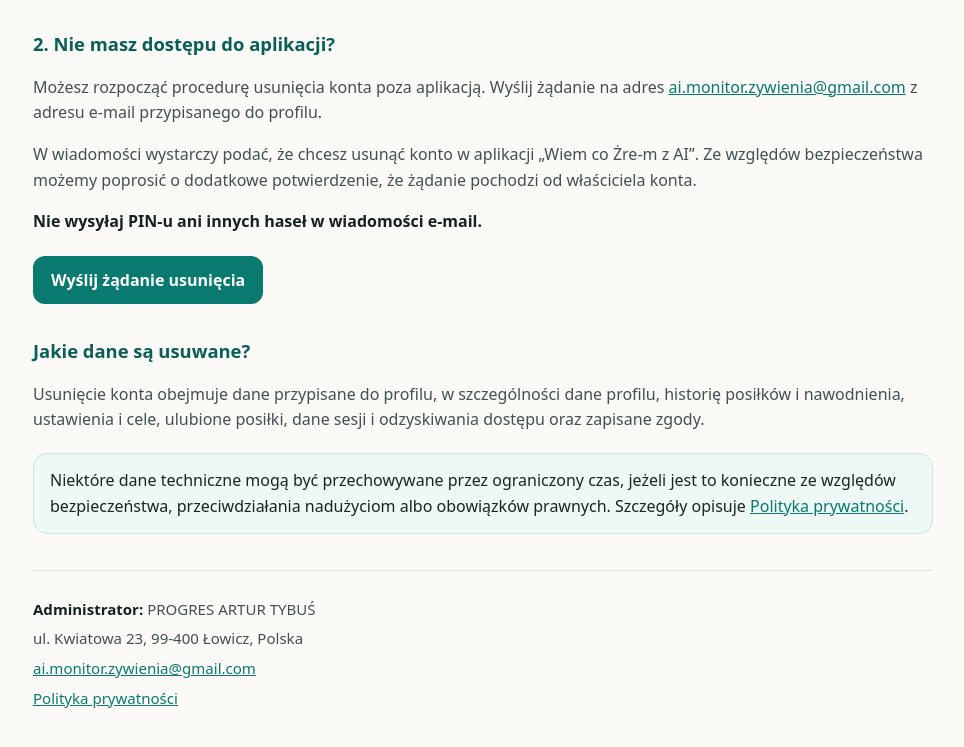
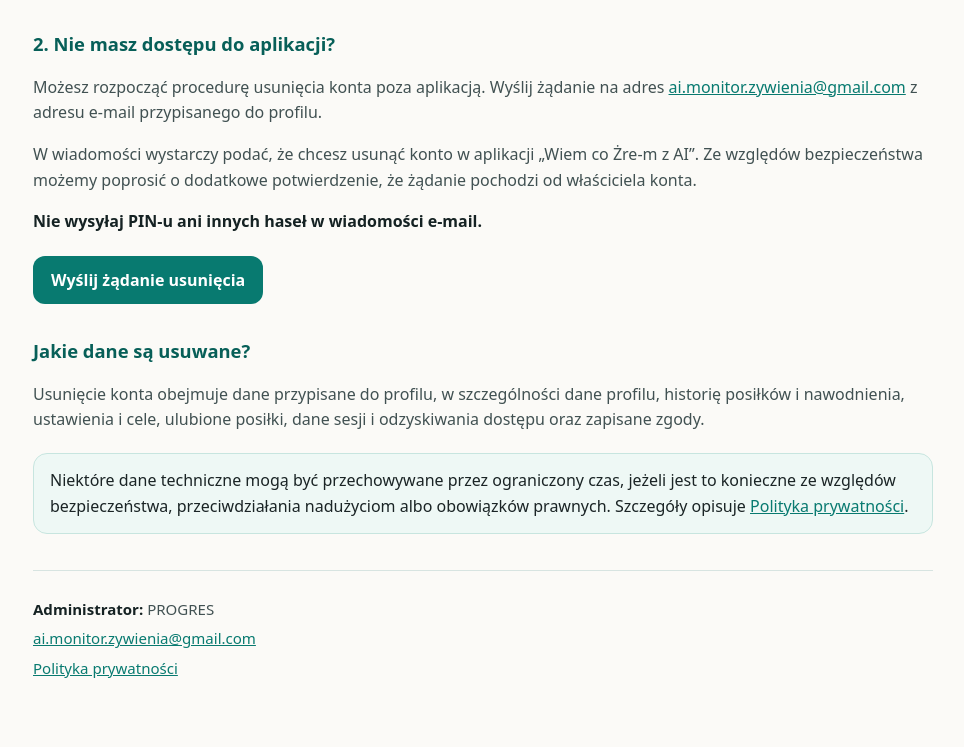
Before and after one commit to atybus-create/dieta-v2-pwa, a plain HTML site: page usun-konto.html in a window 1280 px wide. Shown: the part 515-1262 px from the top of the page, without its empty margins (157-1121 px from the left). Drawn offline with Linux system fonts and the light colour scheme.

Commit message:
Trim public administrator identity on account deletion page

```diff
--- a/usun-konto.html
+++ b/usun-konto.html
@@ -40,8 +40,7 @@
   <div class="note">Niektóre dane techniczne mogą być przechowywane przez ograniczony czas, jeżeli jest to konieczne ze względów bezpieczeństwa, przeciwdziałania nadużyciom albo obowiązków prawnych. Szczegóły opisuje <a href="./polityka-prywatnosci.html">Polityka prywatności</a>.</div>
 
   <div class="footer">
-    <p><strong>Administrator:</strong> PROGRES ARTUR TYBUŚ</p>
-    <p>ul. Kwiatowa 23, 99-400 Łowicz, Polska</p>
+    <p><strong>Administrator:</strong> PROGRES</p>
     <p><a href="mailto:ai.monitor.zywienia@gmail.com">ai.monitor.zywienia@gmail.com</a></p>
     <p><a href="./polityka-prywatnosci.html">Polityka prywatności</a></p>
   </div>
```
